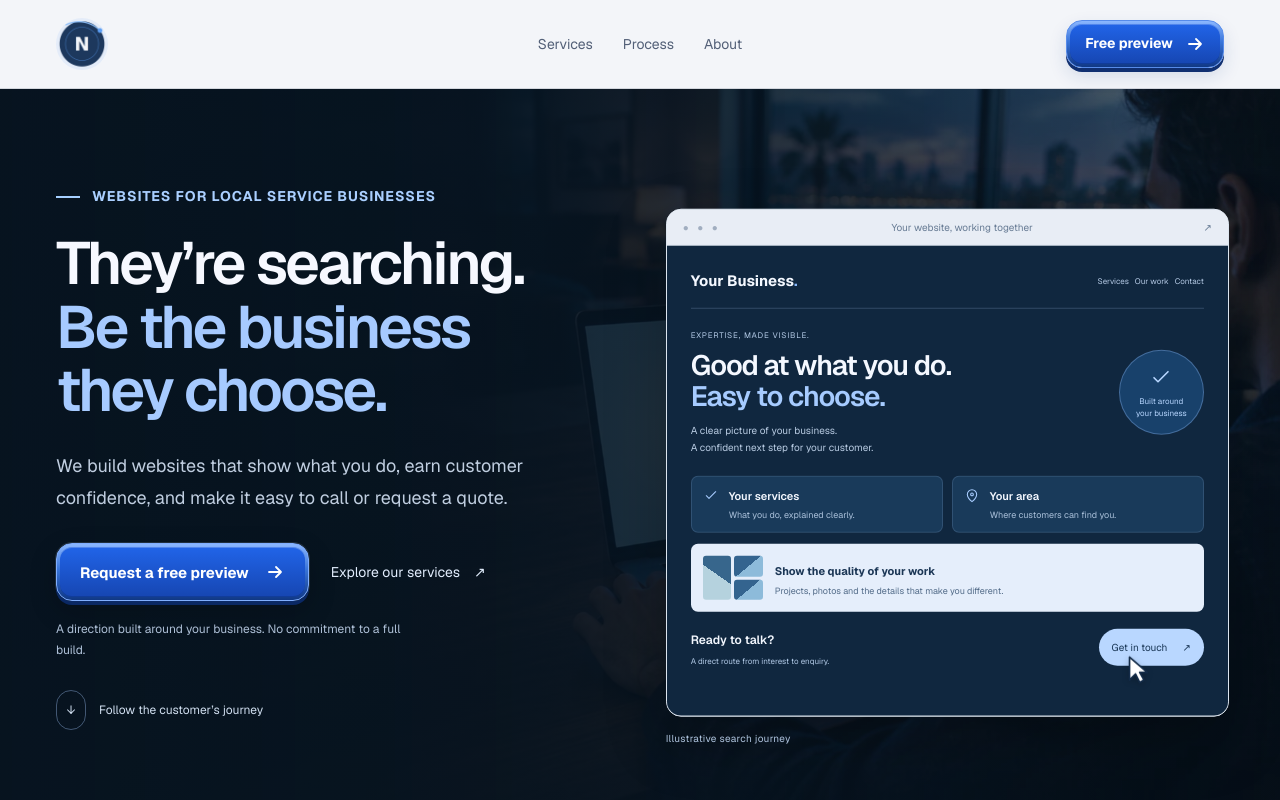
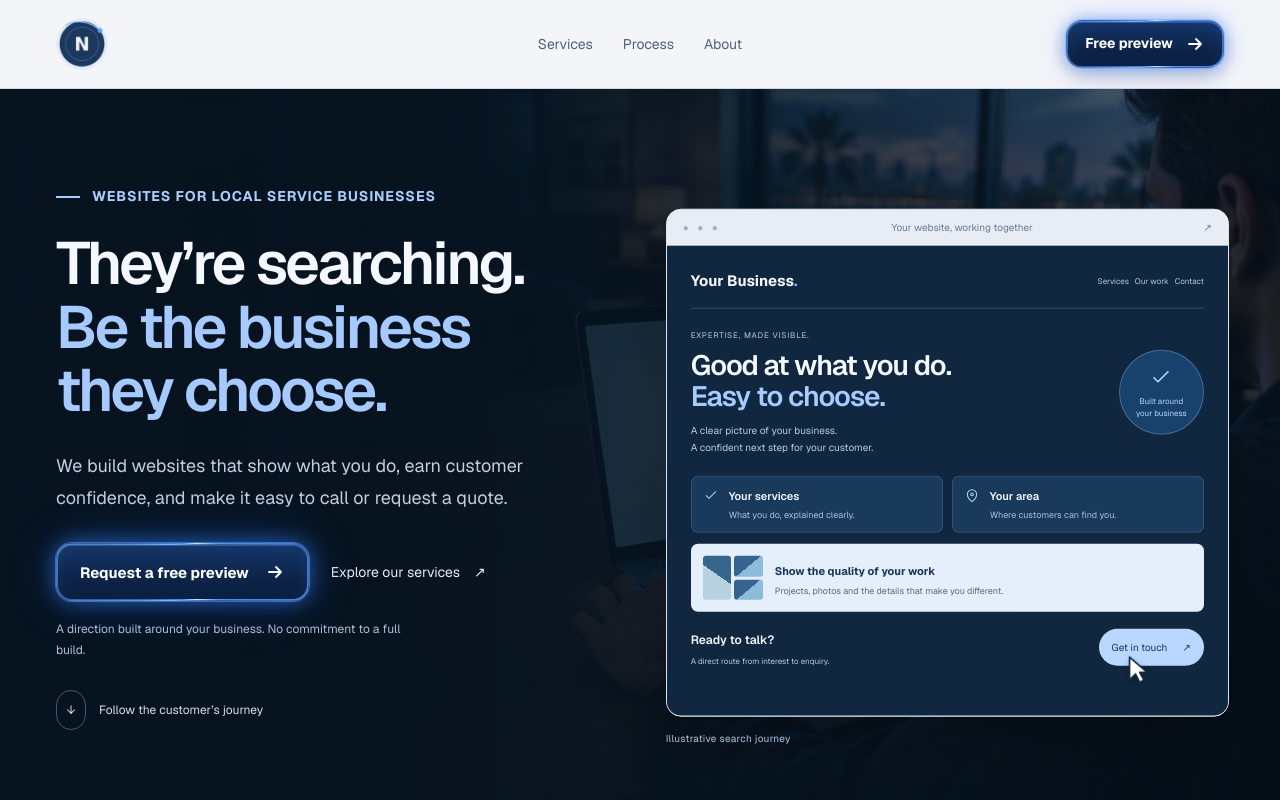
Before and after one commit to salimabduzhaparov/Novus-Co.-Website, a Next.js app: page / in a window 1280 px wide. Shown: the top 800 px of the page. Built offline with nearby package versions, Linux system fonts and the light colour scheme.

Commit message:
Give primary CTAs an electric blue glow and animated border

```diff
--- a/src/app/globals.css
+++ b/src/app/globals.css
@@ -108,8 +108,18 @@ button:disabled {
   line-height: 1.7;
   color: var(--silver);
 }
-/* Layered finish informed by radiumcoders/Shiny Button on 21st.dev.
+/* Luminous border direction informed by 21st.dev Hover Border Gradient.
    Native CSS keeps links, forms and touch interactions consistent. */
+@property --button-angle {
+  syntax: "<angle>";
+  initial-value: 0deg;
+  inherits: false;
+}
+@keyframes button-border-orbit {
+  to {
+    --button-angle: 360deg;
+  }
+}
 .button-primary,
 .button-secondary {
   display: inline-flex;
@@ -131,15 +141,27 @@ button:disabled {
     color 220ms ease;
 }
 .button-primary {
-  --button-face-top: #2164e8;
-  --button-face-bottom: #1646b2;
+  --button-face-top: #143466;
+  --button-face-bottom: #091b38;
   overflow: hidden;
   color: #fff;
-  border: 1px solid #568bea;
-  background: linear-gradient(180deg, #8bb7ff 0%, #3975da 45%, #103885 100%);
+  border: 1px solid transparent;
+  background: conic-gradient(
+    from var(--button-angle),
+    #315da6 0%,
+    #4e93ff 20%,
+    #bcefff 27%,
+    #4e93ff 34%,
+    #315da6 55%,
+    #78baff 77%,
+    #315da6 100%
+  );
   box-shadow:
-    0 4px 0 #102f70,
-    0 8px 18px #123b8126;
+    0 0 0 1px #518dff44,
+    0 0 14px #417cff70,
+    0 0 32px #246cff38,
+    0 8px 22px #06142d33;
+  animation: button-border-orbit 6s linear infinite;
   -webkit-tap-highlight-color: transparent;
   touch-action: manipulation;
 }
@@ -147,16 +169,16 @@ button:disabled {
   content: "";
   position: absolute;
   z-index: -1;
-  inset: 3px;
-  border-radius: 12px;
+  inset: 1px;
+  border-radius: 14px;
   background: linear-gradient(
     180deg,
     var(--button-face-top),
     var(--button-face-bottom)
   );
   box-shadow:
-    inset 0 1px 0 #ffffff38,
-    inset 0 -1px 0 #06276855;
+    inset 0 1px 0 #8cbaff45,
+    inset 0 0 18px #3878de22;
   pointer-events: none;
 }
 .button-primary::after {
@@ -174,11 +196,11 @@ button:disabled {
   pointer-events: none;
 }
 .button-primary[data-tone="light"] {
-  border-color: #80aefe;
   box-shadow:
-    0 4px 0 #0a2864,
-    0 10px 28px #00000033,
-    0 0 0 1px #c0dcff26;
+    0 0 0 1px #80b9ff66,
+    0 0 20px #3686ff99,
+    0 0 48px #236bff55,
+    0 10px 28px #00000033;
 }
 .button-primary[data-size="large"] {
   min-height: 72px;
@@ -188,7 +210,7 @@ button:disabled {
   border-radius: 19px;
 }
 .button-primary[data-size="large"]::before {
-  border-radius: 15px;
+  border-radius: 17px;
 }
 .button-label {
   position: relative;
@@ -224,8 +246,10 @@ button:disabled {
   .button-primary:hover:not(:disabled) {
     transform: translateY(-2px);
     box-shadow:
-      0 6px 0 #102f70,
-      0 12px 24px #1457c23b;
+      0 0 0 1px #b9e6ff99,
+      0 0 24px #3686ffbb,
+      0 0 56px #236bff70,
+      0 12px 24px #06142d33;
   }
   .button-primary:hover:not(:disabled)::after {
     transform: translateX(110%);
@@ -244,6 +268,7 @@ button:disabled {
   transform: translateX(4px);
 }
 .button-primary:disabled {
+  animation: none;
   box-shadow: none;
   cursor: not-allowed;
 }
@@ -1095,15 +1120,19 @@ button:disabled {
   background: #e1eafb;
 }
 .button-primary:active:not(:disabled) {
-  transform: translateY(2px);
+  transform: translateY(1px);
   box-shadow:
-    0 1px 0 #102f70,
-    0 3px 8px #123b8126;
+    0 0 0 1px #80b9ff66,
+    0 0 14px #3686ff88,
+    0 3px 8px #06142d33;
 }
 .button-secondary:active:not(:disabled) {
   transform: scale(0.985);
 }
 @media (prefers-reduced-motion: reduce) {
+  .button-primary {
+    animation: none;
+  }
   .button-primary::after {
     display: none;
   }
```
Also changed, not shown: .21st/design.json.
